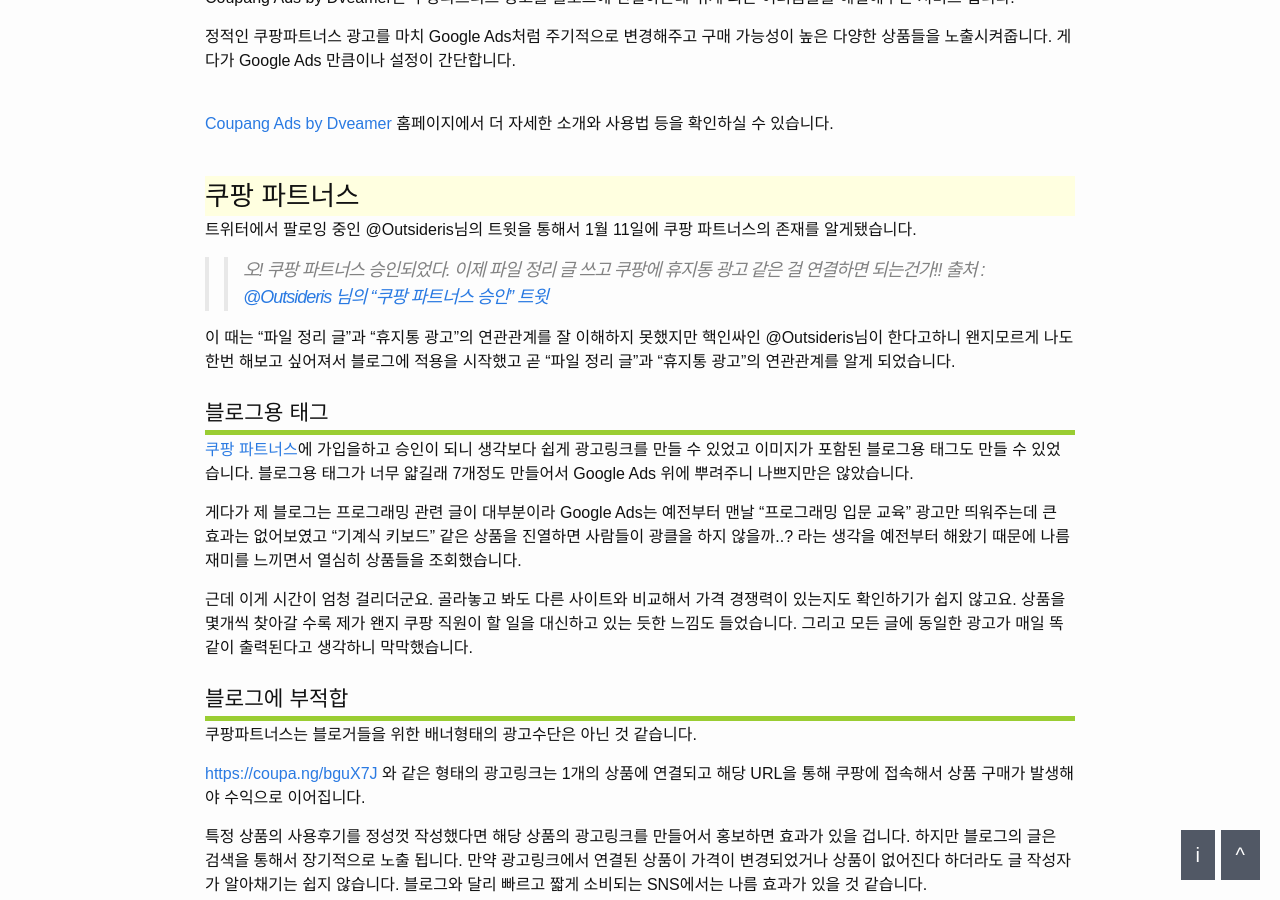
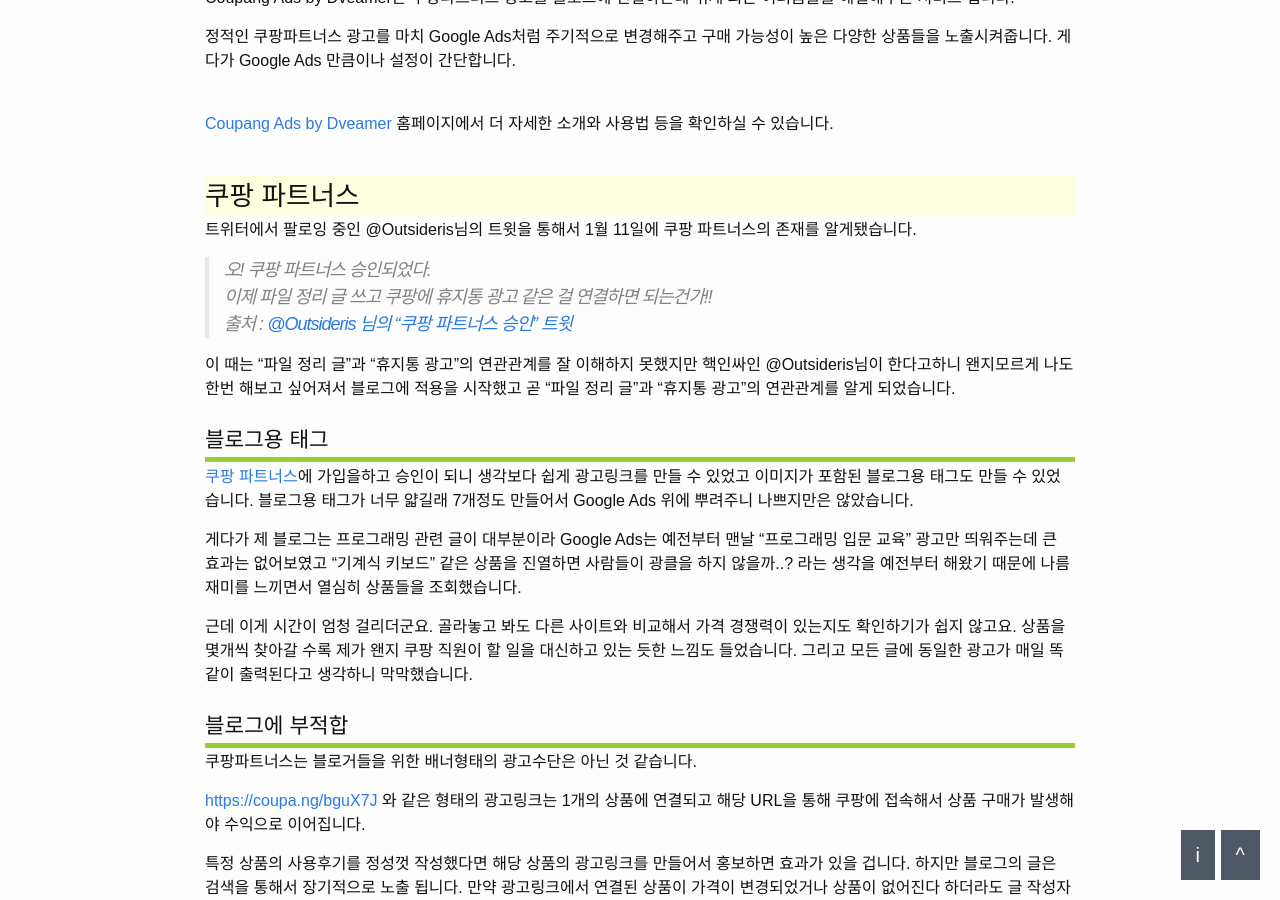
Before and after one commit to dveamer/dveamer.github.io, a Jekyll site: the page built from _posts/Toy-Projects/2019-01-27-CoupangAds.md, in a window 1280 px wide and 900 px high, scrolled down 862 px. Built offline with Jekyll 4.4.1, drawn with Linux system fonts in a browser that asks for light colours; comment, search, counter and statistics services are not loaded.

Commit message:
hoempage

```diff
--- a/_posts/Toy-Projects/2019-01-27-CoupangAds.md
+++ b/_posts/Toy-Projects/2019-01-27-CoupangAds.md
@@ -23,9 +23,9 @@
 
 트위터에서 팔로잉 중인 @Outsideris님의 트윗을 통해서 1월 11일에 쿠팡 파트너스의 존재를 알게됐습니다.
 
->> 오! 쿠팡 파트너스 승인되었다.
->> 이제 파일 정리 글 쓰고 쿠팡에 휴지통 광고 같은 걸 연결하면 되는건가!!
->> 출처 : [@Outsideris 님의 "쿠팡 파트너스 승인" 트윗](https://twitter.com/Outsideris/status/1083697252541943808)
+> 오! 쿠팡 파트너스 승인되었다.
+> 이제 파일 정리 글 쓰고 쿠팡에 휴지통 광고 같은 걸 연결하면 되는건가!!
+> 출처 : [@Outsideris 님의 "쿠팡 파트너스 승인" 트윗](https://twitter.com/Outsideris/status/1083697252541943808)
 
 이 때는 "파일 정리 글"과 "휴지통 광고"의 연관관계를 잘 이해하지 못했지만 핵인싸인 @Outsideris님이 한다고하니 왠지모르게 나도 한번 해보고 싶어져서 블로그에 적용을 시작했고 곧 "파일 정리 글"과 "휴지통 광고"의 연관관계를 알게 되었습니다.
 
```
